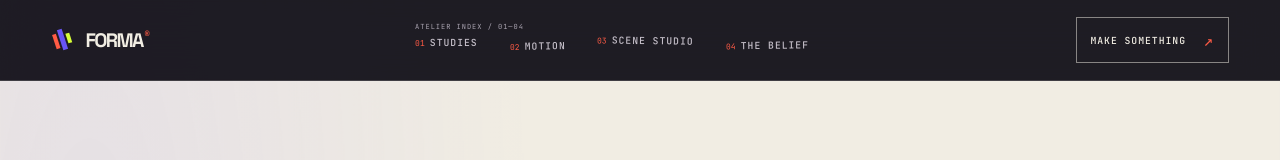
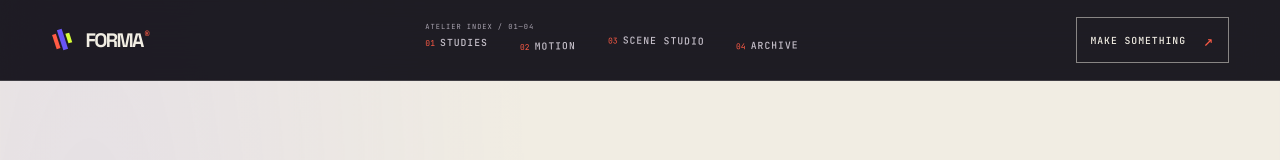
Before and after one commit to poltergit/forma, a Next.js app: page /playground in a window 1280 px wide. Shown: the top 160 px of the page. Built offline with nearby package versions, Linux system fonts and the light colour scheme; no server answers.

Commit message:
feat(navigation): introduce Archive as fourth atelier room

```diff
--- a/src/components/shell/site-header.tsx
+++ b/src/components/shell/site-header.tsx
@@ -5,7 +5,7 @@ const navigation = [
   { label: "STUDIES", href: "/playground" },
   { label: "MOTION", href: "/motion-lab" },
   { label: "SCENE STUDIO", href: "/scene-studio" },
-  { label: "THE BELIEF", href: "/#manifesto" },
+  { label: "ARCHIVE", href: "/archive" },
 ];
 
 export function SiteHeader() {
```
